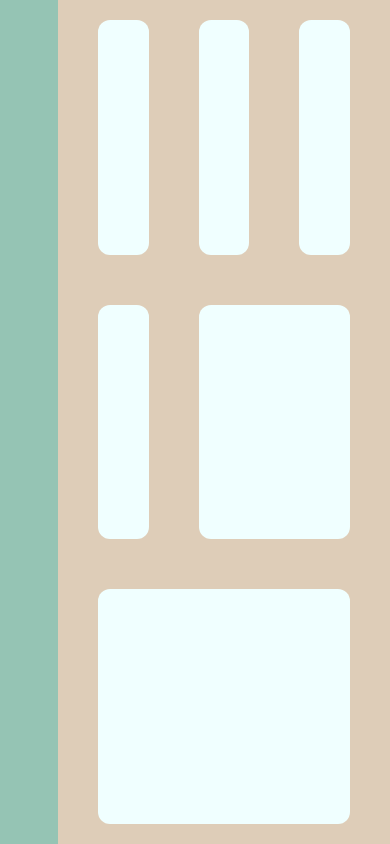
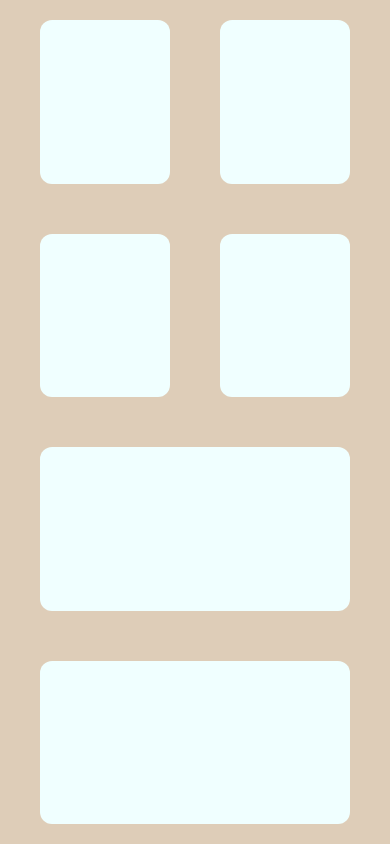
Before and after one commit to ravi-relangi/rize-template, a React (Create React App) app: page / in a window 390 px wide. Built offline with nearby package versions, Linux system fonts and the light colour scheme.

Commit message:
[Add] responsive css properties for medium screen

```diff
--- a/src/Containers/CustomLayout/style.css
+++ b/src/Containers/CustomLayout/style.css
@@ -49,3 +49,18 @@
 .card6 {
   grid-column: span 3;
 }
+
+@media (max-width: 992px) {
+  .customLayoutRightSection {
+    grid-template-columns: repeat(2, 1fr);
+  }
+
+  .card6 {
+    grid-column: span 2;
+  }
+}
+@media (max-width: 992px) {
+  .customLayoutLeftSection {
+    display: none;
+  }
+}
```
